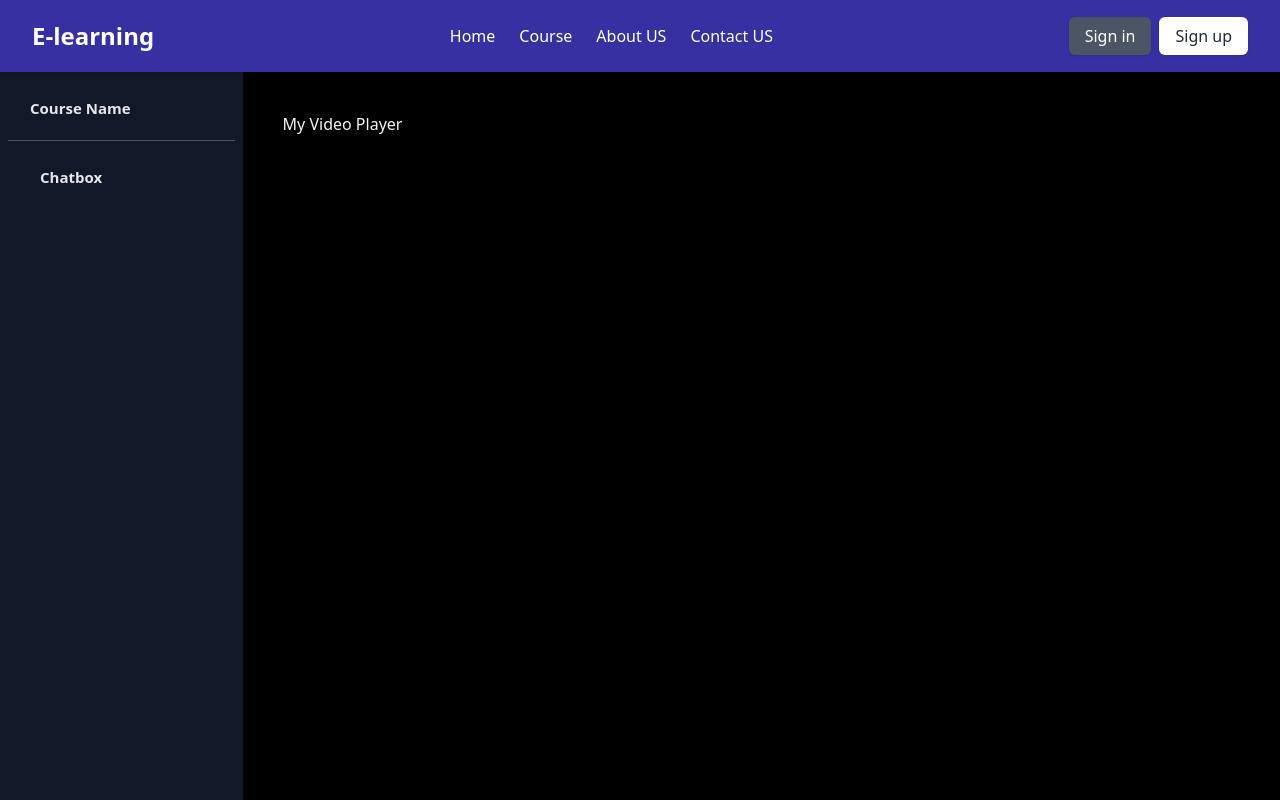
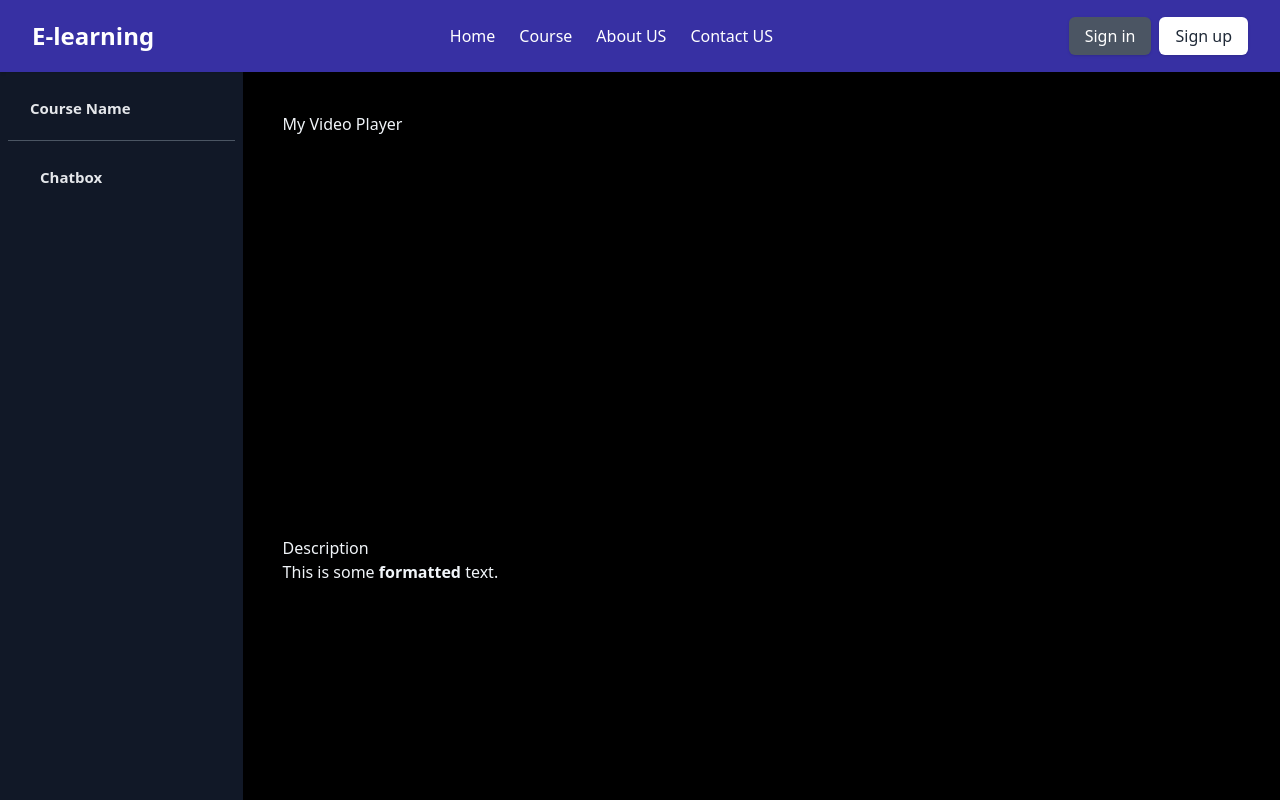
Before and after one commit to SavaliyaJay/Elearning_FrontEnd, a React (Create React App) app: page /ProductPage in a window 1280 px wide. Shown: the top 800 px of the page. Built offline with nearby package versions, Linux system fonts and the light colour scheme.

Commit message:
Description added

```diff
--- a/src/Pages/User/ContentOnBox.jsx
+++ b/src/Pages/User/ContentOnBox.jsx
@@ -1,12 +1,28 @@
 import React from "react";
 import ReactPlayer from "react-player";
 
+function HigherText(props) {
+  return <div dangerouslySetInnerHTML={props.html} />;
+}
+
 const ContentOnBox = () => {
+  const url ="https://www.youtube.com/watch?v=ysz5S6PUM-U";
+  const htmlData = "<p>This is some <strong>formatted</strong> text.</p>";
+  const higherText = { __html: htmlData };
+
   return (
     <>
-      <div>
+      <div className="video">
         <h1>My Video Player</h1>
-        <ReactPlayer url="https://www.youtube.com/watch?v=ysz5S6PUM-U" />
+        <ReactPlayer
+          url={url}
+          controls={true}
+          width="100%"
+        />
+      </div>
+      <div className="description mt-10">
+        <h1>Description</h1>
+        <HigherText html={higherText} />
       </div>
     </>
   );
```
